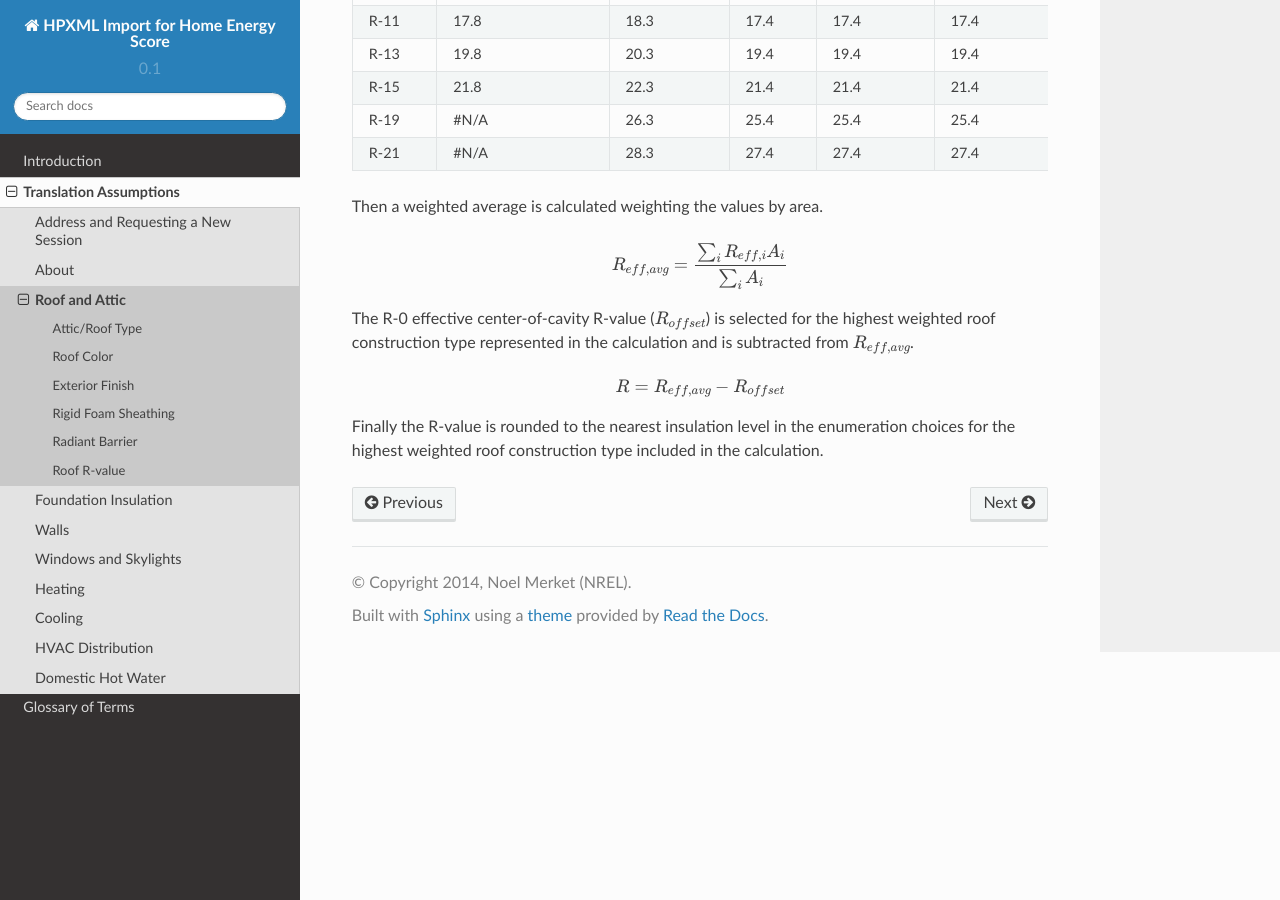
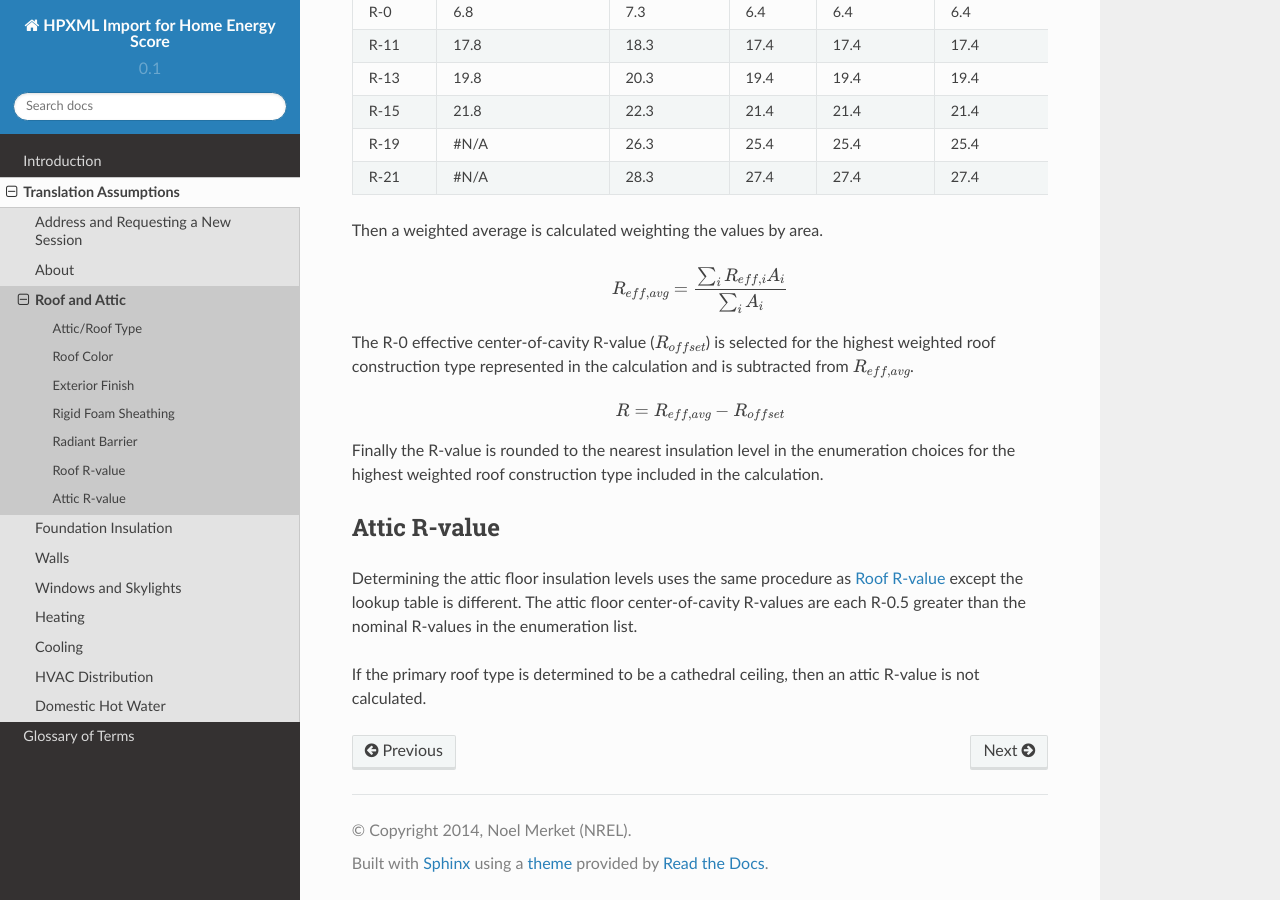
Before and after one commit to NREL/hescore-hpxml, a Sphinx documentation site: the page built from docs/source/translation/zone_roof.rst, in a window 1280 px wide and 900 px high, scrolled down 3926 px. Built offline with Sphinx 7.4.7 and the Read the Docs theme 2.0.0, drawn with Linux system fonts in a browser that asks for light colours; formulas are drawn with MathJax 3.

Commit message:
Adding new section on attic floor R-values because the roof R-value section doesn't cover it anymore. Also renamed the reference to the roof R-value section.

```diff
--- a/docs/source/translation/zone_floor.rst
+++ b/docs/source/translation/zone_floor.rst
@@ -59,14 +59,14 @@ the ``Area`` element, if present, or calculated from the ``Length`` and
 ``Height`` elements. The R-value is the sum of the
 ``FoundationWall/Insulation/Layer/NominalRValue`` element values for each
 foundation wall. Then an equivalent R-value is calculated using the method
-described in :ref:`rvalues`.
+described in :ref:`roof-rvalues`.
 
 If the foundation type is a slab on grade, for each foundation wall a *UA* is
 calculated using the value of ``ExposedPerimeter`` as the area. (The units work
 out, the depth in the area drops out of the equation.) The R-value is the sum
 of the ``Slab/PerimeterInsulation/Layer/NominalRValue`` element values for each
 foundation wall. Then an equivalent R-value is calculated, also using the
-method described in :ref:`rvalues`.
+method described in :ref:`roof-rvalues`.
 
 Floor insulation above basement or crawlspace
 *********************************************
@@ -76,5 +76,5 @@ the foundation a *UA* is calculated from the floor area and R-value. The area
 is obtained from the ``Area`` element. The R-value is the sum of the
 ``FrameFloor/Insulation/Layer/NominalRValue`` element values for each
 foundation wall. Then an equivalent R-value is calculated using the method
-described in :ref:`rvalues`. Finally, the floor assembly code with the nearest
+described in :ref:`roof-rvalues`. Finally, the floor assembly code with the nearest
 R-value is selected.
--- a/docs/source/translation/zone_roof.rst
+++ b/docs/source/translation/zone_roof.rst
@@ -41,7 +41,7 @@ can only accept one roof type. The properties of the ``Attic`` elements with
 the same roof type are combined. For variables with a discrete selection the
 value that covers the greatest combined area is used. For R-values a UA
 calculation is performed to determine the equivalent overall R-value for the
-attic. This is discussed in more detail in :ref:`rvalues`.
+attic. This is discussed in more detail in :ref:`roof-rvalues`.
 
 Roof Color
 **********
@@ -139,7 +139,7 @@ If the ``Roof/RadiantBarrier`` element exists and has a "true" value, the attic
 is assumed to have a radiant barrier and no roof deck insulation is assumed
 according to the construction codes available in HEScore.
 
-.. _rvalues:
+.. _roof-rvalues:
 
 Roof R-value
 ************
@@ -209,3 +209,14 @@ is subtracted from :math:`R_{eff,avg}`.
 Finally the R-value is rounded to the nearest insulation level in the
 enumeration choices for the highest weighted roof construction type included in
 the calculation.
+
+Attic R-value
+*************
+
+Determining the attic floor insulation levels uses the same procedure as
+:ref:`roof-rvalues` except the lookup table is different. The attic floor
+center-of-cavity R-values are each R-0.5 greater than the nominal R-values in
+the enumeration list.
+
+If the primary roof type is determined to be a cathedral ceiling, then an attic
+R-value is not calculated.
```
